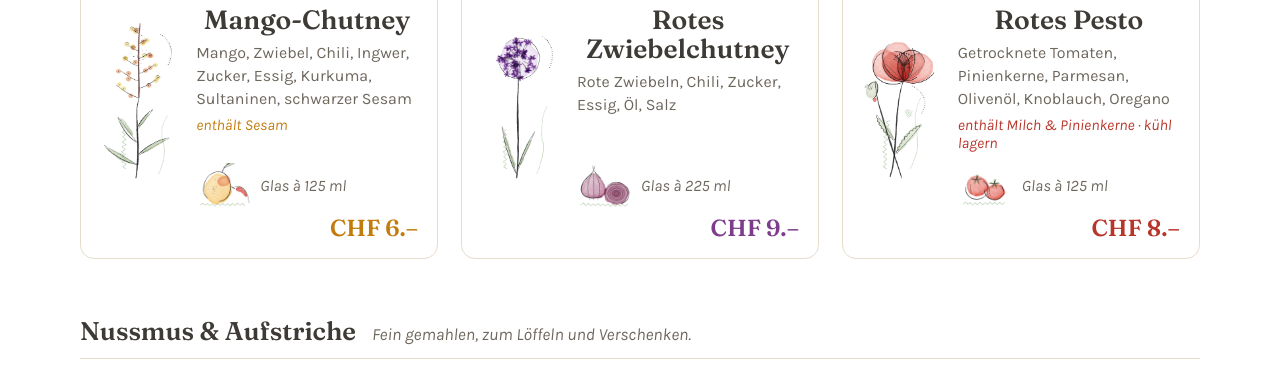
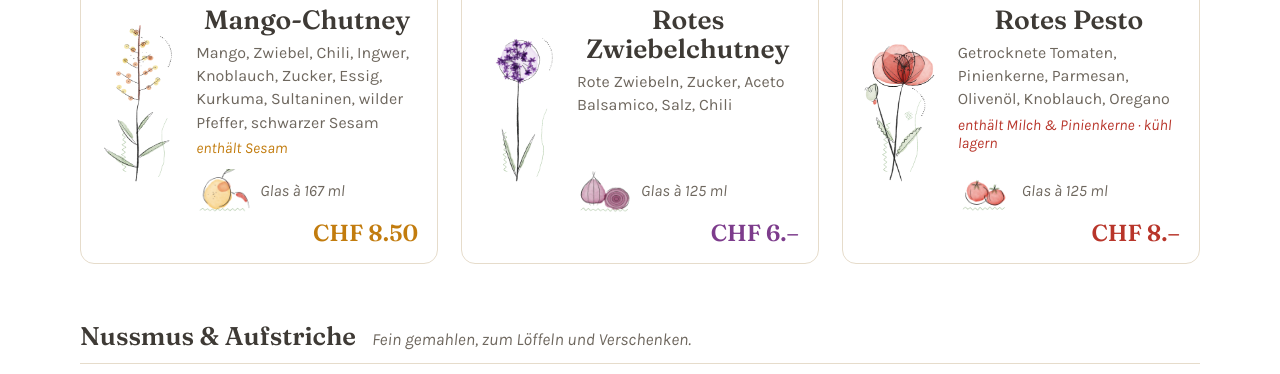
Before and after one commit to ladymarmelade8047/ladymarmelade8047.github.io, a plain HTML site: page index.html in a window 1280 px wide. Shown: the part 1660-2034 px from the top of the page. Drawn offline with Linux system fonts and the light colour scheme.

Commit message:
Add files via upload

```diff
--- a/index.html
+++ b/index.html
@@ -314,12 +314,12 @@
           <p class="brand">Lady Marmelade</p>
           <span class="rule" aria-hidden="true"></span>
           <h3>Mango-Chutney</h3>
-          <p class="zut">Mango, Zwiebel, Chili, Ingwer, Zucker, Essig, Kurkuma, Sultaninen, schwarzer Sesam</p>
+          <p class="zut">Mango, Zwiebel, Chili, Ingwer, Knoblauch, Zucker, Essig, Kurkuma, Sultaninen, wilder Pfeffer, schwarzer Sesam</p>
           <p class="hint">enthält Sesam</p>
           <div class="foot">
             <img class="sketch" src="img/mango_chili.webp" alt="" width="264" height="216" loading="lazy">
-            <span class="glas">Glas à 125 ml</span>
-            <span class="preis">CHF 6.–</span>
+            <span class="glas">Glas à 167 ml</span>
+            <span class="preis">CHF 8.50</span>
           </div>
         </div>
       </article>
@@ -329,12 +329,12 @@
           <p class="brand">Lady Marmelade</p>
           <span class="rule" aria-hidden="true"></span>
           <h3>Rotes Zwiebelchutney</h3>
-          <p class="zut">Rote Zwiebeln, Chili, Zucker, Essig, Öl, Salz</p>
+          <p class="zut">Rote Zwiebeln, Zucker, Aceto Balsamico, Salz, Chili</p>
 
           <div class="foot">
             <img class="sketch" src="img/zwiebeln.webp" alt="" width="264" height="216" loading="lazy">
-            <span class="glas">Glas à 225 ml</span>
-            <span class="preis">CHF 9.–</span>
+            <span class="glas">Glas à 125 ml</span>
+            <span class="preis">CHF 6.–</span>
           </div>
         </div>
       </article>
```
